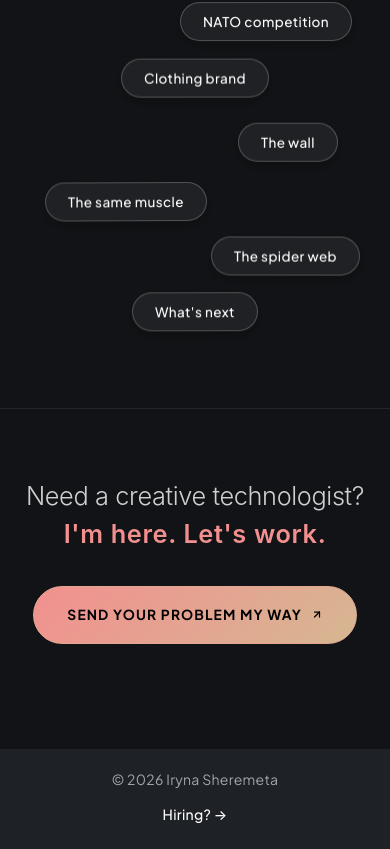
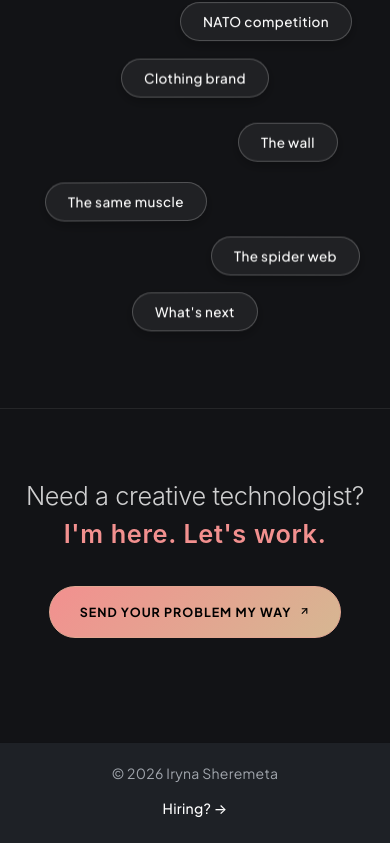
Before and after one commit to Irene2828/porfoliojuly, a Next.js app: page /about in a window 390 px wide. Shown: the part 560-1409 px from the top of the page. Built offline with nearby package versions, Linux system fonts and the light colour scheme.

Commit message:
style(hero): shrink mobile primary button by 10% and remove italics from mobile hero body

```diff
--- a/src/app/about/page.css
+++ b/src/app/about/page.css
@@ -599,25 +599,25 @@
   .about-cta-btn,
   .about-cta-section .prefooter-btn-primary.face-cta,
   .about-cta-section .prefooter-btn-primary {
-    height: 3.612rem !important;
+    height: 3.25rem !important;
     width: auto !important;
-    padding: 0 2.088rem !important;
-    font-size: 0.864rem !important;
+    padding: 0 1.88rem !important;
+    font-size: 0.78rem !important;
     font-weight: 700 !important;
     letter-spacing: 0.08em !important;
     transform: none !important;
     white-space: nowrap !important;
     margin: 0 auto !important;
-    border-radius: 48px !important;
+    border-radius: 44px !important;
     background: linear-gradient(315deg, #d6b792 0%, #f2908f 100%) !important;
     border: 1px solid #e2a792 !important;
     box-sizing: border-box !important;
-    gap: 0.54rem !important;
+    gap: 0.49rem !important;
   }
   .about-cta-btn span,
   .about-cta-section .prefooter-btn-primary.face-cta span,
   .about-cta-section .prefooter-btn-primary span {
-    font-size: 0.864rem !important;
+    font-size: 0.78rem !important;
     font-weight: 700 !important;
     letter-spacing: 0.08em !important;
     white-space: nowrap !important;
@@ -626,7 +626,7 @@
   .about-cta-btn svg,
   .about-cta-section .prefooter-btn-primary.face-cta svg,
   .about-cta-section .prefooter-btn-primary svg {
-    width: 12px !important;
-    height: 12px !important;
+    width: 11px !important;
+    height: 11px !important;
   }
 }
--- a/src/app/index.css
+++ b/src/app/index.css
@@ -1470,7 +1470,7 @@ h1, h2, h3, h4, h5, h6 {
     font-family: var(--font-body) !important;
     font-size: 15.6px !important; /* -10% text size from 17.33px */
     font-weight: 400 !important;
-    font-style: italic !important;
+    font-style: normal !important; /* not italic on mobile */
     color: #dfe6ee !important;
     -webkit-text-fill-color: #dfe6ee !important;
     line-height: 1.5225 !important;
@@ -1523,19 +1523,19 @@ h1, h2, h3, h4, h5, h6 {
   .v2-theme .face-cta,
   .hire-btn-primary {
     background: linear-gradient(315deg, #d6b792 0%, #f2908f 100%) !important;
-    height: 3.612rem !important; /* +20% larger on mobile */
+    height: 3.25rem !important; /* -10% from 3.612rem */
     width: auto !important;
-    padding: 0 2.088rem !important; /* +20% larger on mobile */
+    padding: 0 1.88rem !important; /* -10% from 2.088rem */
     margin-left: auto !important;
     margin-right: auto !important;
     justify-content: center !important;
     white-space: nowrap !important;
-    border-radius: 48px !important;
+    border-radius: 44px !important;
     border: 1px solid #e2a792 !important;
     box-shadow: none !important;
     transform: none !important;
     box-sizing: border-box !important;
-    gap: 0.54rem !important;
+    gap: 0.49rem !important;
   }
   .v2-theme .prefooter-btn-primary:hover,
   .v2-theme .hero-ctas-outside .btn-primary-outline:hover,
@@ -1545,7 +1545,7 @@ h1, h2, h3, h4, h5, h6 {
   .v2-theme .prefooter-btn-primary span,
   .v2-theme .hero-ctas-outside .btn-primary-outline span,
   .v2-theme .face-cta span {
-    font-size: 0.864rem !important; /* +20% larger on mobile */
+    font-size: 0.78rem !important; /* -10% from 0.864rem */
     font-weight: 700 !important;
     letter-spacing: 0.08em !important;
     white-space: nowrap !important;
@@ -1554,8 +1554,8 @@ h1, h2, h3, h4, h5, h6 {
   .v2-theme .prefooter-btn-primary svg,
   .v2-theme .hero-ctas-outside .btn-primary-outline svg,
   .v2-theme .face-cta svg {
-    width: 12px !important;
-    height: 12px !important;
+    width: 11px !important;
+    height: 11px !important;
   }
 
   /* On mobile: shapes shrunk 25% with image to fit neatly within bounds */
```
Also changed, not shown: src/app/v2/components/EditorialStatement.tsx (+7 -7 lines), src/app/v2/components/HeroV2.tsx (+8 -8 lines).
